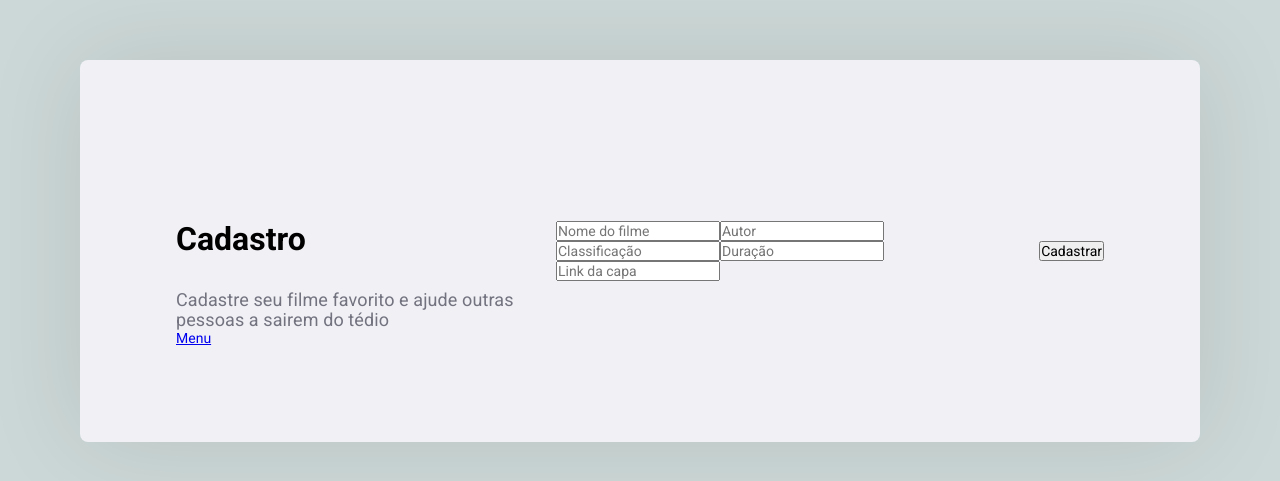
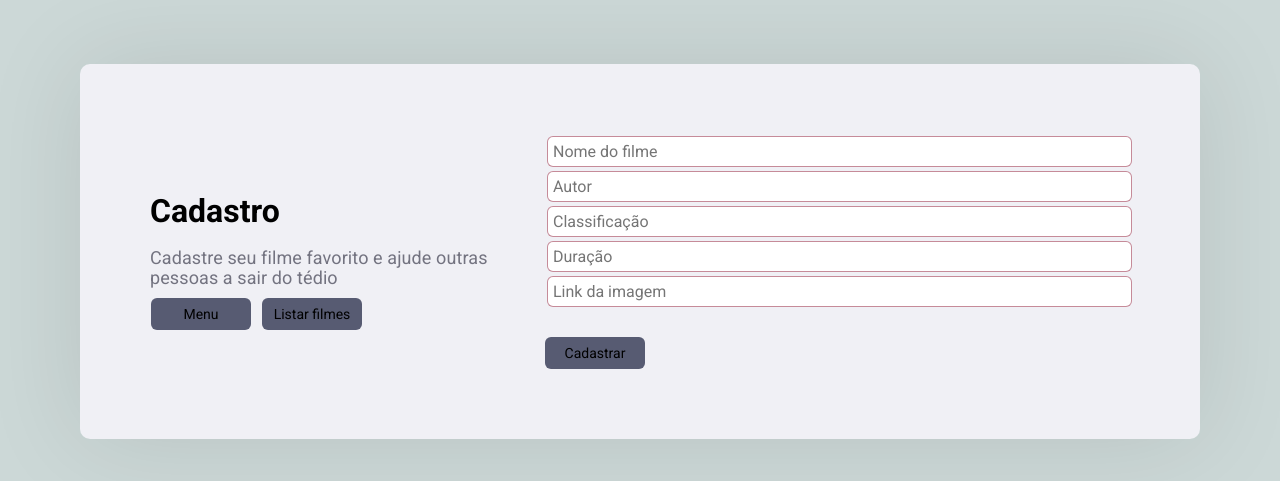
Before and after one commit to Sara-Alcaras/search-movie, a React (Create React App) app in the folder frontend/: page /register in a window 1280 px wide. Shown: the part 149-630 px from the top of the page. Built offline with nearby package versions, Linux system fonts and the light colour scheme.

Commit message:
Finishing css register

```diff
--- a/frontend/src/global.css
+++ b/frontend/src/global.css
@@ -32,5 +32,5 @@ button {
 }
 
 .menu-buttons .fat:hover {
-    background-color: #8589a0;
+    background-color: rgb(141, 25, 52, 0.5);
 }
--- a/frontend/src/pages/Register/index.js
+++ b/frontend/src/pages/Register/index.js
@@ -2,6 +2,7 @@ import React from 'react';
 import { Link } from 'react-router-dom'
 
 import './styles.css';
+import '../../global.css';
 
 export default function Register() {
     return (
@@ -9,11 +10,20 @@ export default function Register() {
             <div className="content">
                 <section>
                     <h1> Cadastro</h1>
-                    <p>Cadastre seu filme favorito e ajude outras pessoas a sairem do tédio</p>
+                    <p>Cadastre seu filme favorito e ajude outras pessoas a sair do tédio</p>
 
-                    <Link className="back-link" to="/register">
-                        Menu
+                    <Link to="/">
+                         <button type="button">
+                             Menu
+                        </button>
                     </Link>
+
+                    <Link to="/register">
+                         <button type="button">
+                             Listar filmes
+                        </button>
+                    </Link>
+
                 </section>
 
                 <form>
@@ -21,10 +31,12 @@ export default function Register() {
                     <input type="autor" placeholder="Autor" />
                     <input placeholder="Classificação" />
                     <input placeholder="Duração" />
-                    <input type="url" placeholder="Link da capa" />
+                    <input type="url" placeholder="Link da imagem" />
+
+                    <button className="fat" type="submit">Cadastrar</button>
 
                 </form>
-                <button className="fat" type="submit">Cadastrar</button>
+
             </div>
         </div>
     );
--- a/frontend/src/pages/Register/styles.css
+++ b/frontend/src/pages/Register/styles.css
@@ -11,10 +11,10 @@
 
 .register-container .content {
     width: 100%;
-    padding: 96px;
+    padding: 70px;
     background: #f0f0f5;
     box-shadow: 0 0 100px rgba(0, 0, 0, 0.1);
-    border-radius: 8px;
+    border-radius: 10px;
 
     display: flex;
     justify-content: space-between;
@@ -23,12 +23,13 @@
 
 .register-container .content section {
     width: 100%;
-    max-width: 380px;
+    max-width: 395px;
 }
 
 .register-container .content section h1 {
-    margin: 64px 0 32px;
+    margin: 20px 0 18px;
     font-size: 32px;
+
 }
 
 .register-container .content section p {
@@ -36,3 +37,48 @@
     font-size: 18px;
     line-height: 20px;
 }
+
+.register-container section button {
+    margin: 10px 10px 0 1px;
+    background: #575b72;
+    width: 100px;
+    height: 32px;
+    border-radius: 6px;
+    cursor: pointer;
+    border: none;
+
+    transition: 400ms;
+}
+
+.register-container section button:hover {
+    background-color: rgb(141, 25, 52, 0.5);
+}
+
+form input,
+form textarea {
+    width: 100%;
+    padding: 5px;
+    box-sizing: border-box;
+    border-radius: 6px;
+    border: 1px solid rgb(141, 25, 52, 0.5);
+    outline: none;
+    font-size: 16px;
+    margin: 2px;
+}
+
+form button {
+    background: #575b72;
+    border: none;
+    width: 100px;
+    height: 32px;
+    border-radius: 6px;
+    cursor: pointer;
+    margin-top: 28px;
+    transition: 400ms;
+}
+
+form button:hover {
+    background-color: rgb(141, 25, 52, 0.5);
+    text-decoration: none;
+
+}
```
